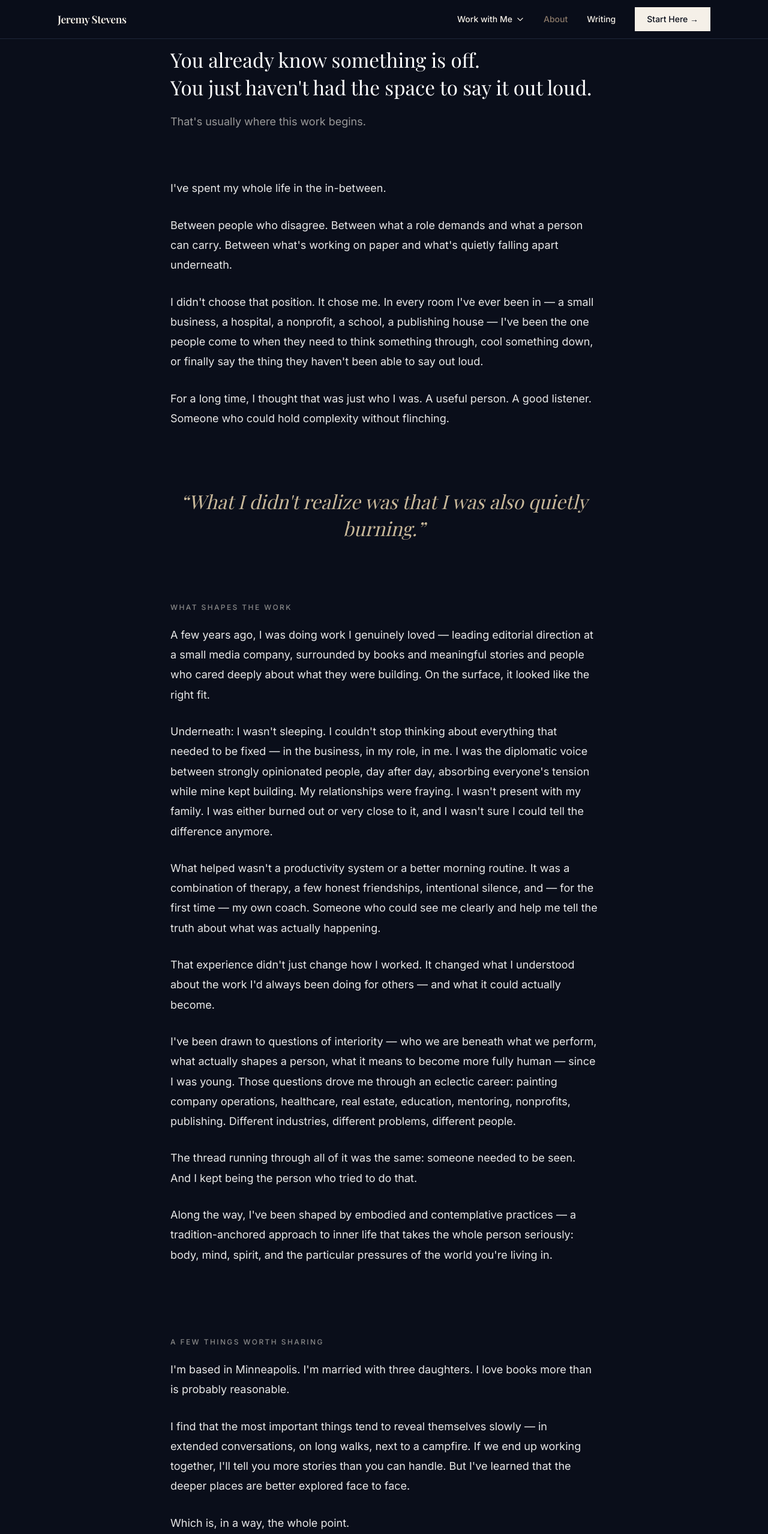
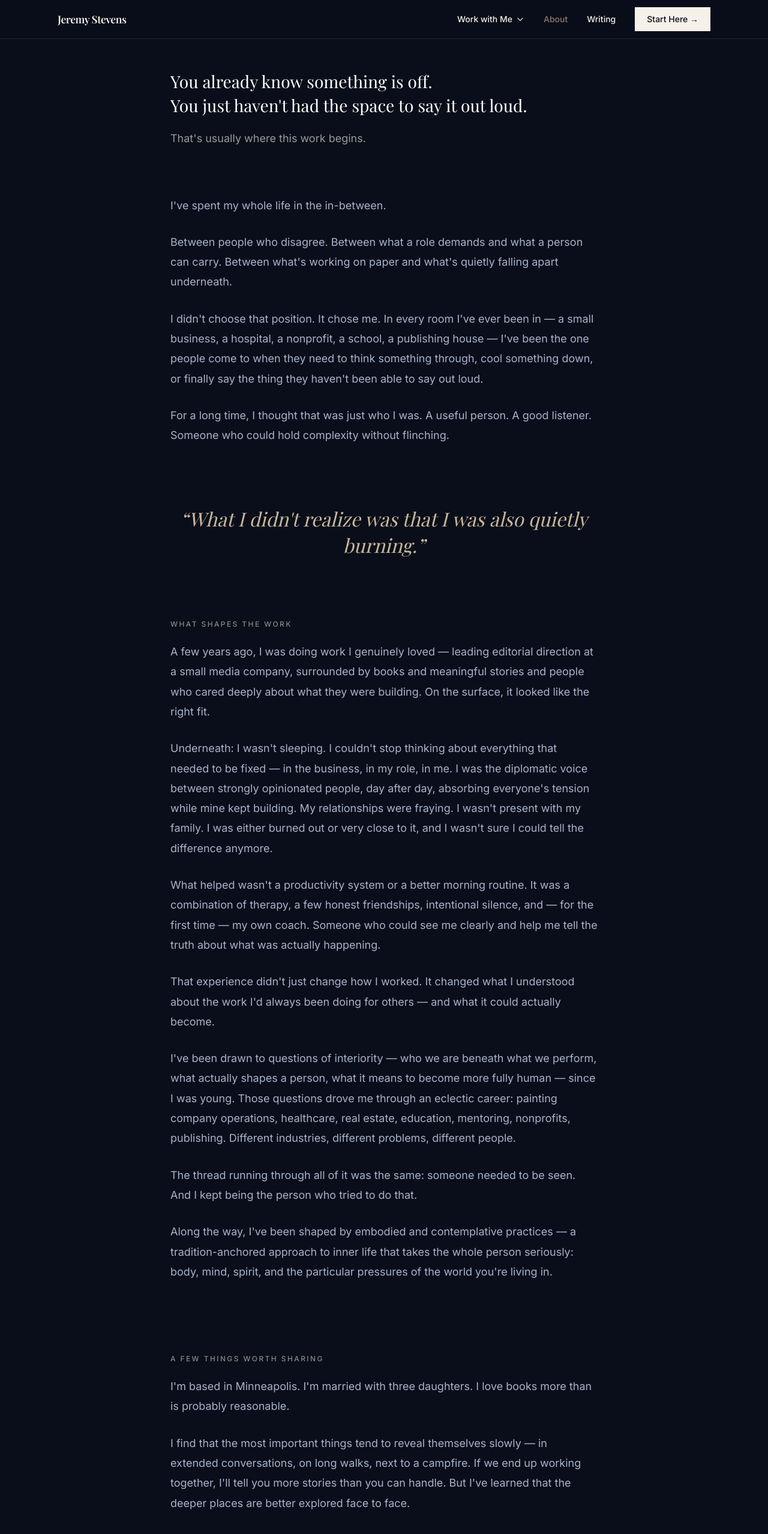
Before and after one commit to jskroening-afk/my-site, a Next.js app: page /about in a window 1280 px wide. Shown: the top 2558 px of the page at 60% size. Built offline with nearby package versions, Linux system fonts and the light colour scheme; a web font is replaced by a local one.

Commit message:
about page tone and spacing alignment

```diff
--- a/app/(site)/about/page.tsx
+++ b/app/(site)/about/page.tsx
@@ -12,10 +12,10 @@ export default function AboutPage() {
     <div style={{ maxWidth: '760px', marginLeft: 'auto', marginRight: 'auto', paddingLeft: '24px', paddingRight: '24px' }}>
 
       {/* Hero */}
-      <section style={{ paddingTop: '80px', paddingBottom: '40px' }}>
+      <section style={{ paddingTop: '120px', paddingBottom: '40px' }}>
         <h1
           className="font-serif font-normal text-white"
-          style={{ fontSize: 'clamp(1.6rem, 2.6vw, 2.25rem)', lineHeight: '1.15', marginBottom: '24px' }}
+          style={{ fontSize: 'clamp(1.4rem, 2.2vw, 1.9rem)', lineHeight: '1.15', marginBottom: '24px' }}
         >
           <span style={{ display: 'block' }}>You already know something is off.</span>
           <span style={{ display: 'block', marginTop: '8px' }}>You just haven&apos;t had the space to say it out loud.</span>
@@ -27,7 +27,7 @@ export default function AboutPage() {
 
       {/* Prose */}
       <section style={{ paddingTop: '40px', paddingBottom: '60px' }}>
-        <div style={{ fontSize: '1.125rem', lineHeight: '1.85', color: '#e8e8e8', display: 'flex', flexDirection: 'column', gap: '28px' }}>
+        <div style={{ fontSize: '1.125rem', lineHeight: '1.85', color: '#a8b2c8', display: 'flex', flexDirection: 'column', gap: '28px' }}>
           <p>I&apos;ve spent my whole life in the in-between.</p>
           <p>Between people who disagree. Between what a role demands and what a person can carry. Between what&apos;s working on paper and what&apos;s quietly falling apart underneath.</p>
           <p>I didn&apos;t choose that position. It chose me. In every room I&apos;ve ever been in &mdash; a small business, a hospital, a nonprofit, a school, a publishing house &mdash; I&apos;ve been the one people come to when they need to think something through, cool something down, or finally say the thing they haven&apos;t been able to say out loud.</p>
@@ -52,7 +52,7 @@ export default function AboutPage() {
 
       {/* Body prose */}
       <section style={{ paddingBottom: '60px' }}>
-        <div style={{ fontSize: '1.125rem', lineHeight: '1.85', color: '#e8e8e8', display: 'flex', flexDirection: 'column', gap: '28px' }}>
+        <div style={{ fontSize: '1.125rem', lineHeight: '1.85', color: '#a8b2c8', display: 'flex', flexDirection: 'column', gap: '28px' }}>
           <p>A few years ago, I was doing work I genuinely loved &mdash; leading editorial direction at a small media company, surrounded by books and meaningful stories and people who cared deeply about what they were building. On the surface, it looked like the right fit.</p>
           <p>Underneath: I wasn&apos;t sleeping. I couldn&apos;t stop thinking about everything that needed to be fixed &mdash; in the business, in my role, in me. I was the diplomatic voice between strongly opinionated people, day after day, absorbing everyone&apos;s tension while mine kept building. My relationships were fraying. I wasn&apos;t present with my family. I was either burned out or very close to it, and I wasn&apos;t sure I could tell the difference anymore.</p>
           <p>What helped wasn&apos;t a productivity system or a better morning routine. It was a combination of therapy, a few honest friendships, intentional silence, and &mdash; for the first time &mdash; my own coach. Someone who could see me clearly and help me tell the truth about what was actually happening.</p>
@@ -70,7 +70,7 @@ export default function AboutPage() {
 
       {/* Personal */}
       <section style={{ paddingBottom: '60px' }}>
-        <div style={{ fontSize: '1.125rem', lineHeight: '1.85', color: '#e8e8e8', display: 'flex', flexDirection: 'column', gap: '28px' }}>
+        <div style={{ fontSize: '1.125rem', lineHeight: '1.85', color: '#a8b2c8', display: 'flex', flexDirection: 'column', gap: '28px' }}>
           <p>I&apos;m based in Minneapolis. I&apos;m married with three daughters. I love books more than is probably reasonable.</p>
           <p>I find that the most important things tend to reveal themselves slowly &mdash; in extended conversations, on long walks, next to a campfire. If we end up working together, I&apos;ll tell you more stories than you can handle. But I&apos;ve learned that the deeper places are better explored face to face.</p>
           <p>Which is, in a way, the whole point.</p>
@@ -80,7 +80,7 @@ export default function AboutPage() {
       {/* CTA */}
       <section style={{ paddingTop: '60px', paddingBottom: '80px' }}>
         <hr style={{ border: 'none', borderTop: '1px solid #2a2a2a', marginBottom: '60px' }} />
-        <p style={{ fontSize: '1.125rem', lineHeight: '1.85', color: '#e8e8e8', marginBottom: '40px' }}>
+        <p style={{ fontSize: '1.125rem', lineHeight: '1.85', color: '#a8b2c8', marginBottom: '40px' }}>
           If any of this resonates, the discovery call is a real conversation &mdash; not a sales pitch. Forty-five minutes to see whether the work makes sense for where you are right now.
         </p>
         <Link
```
